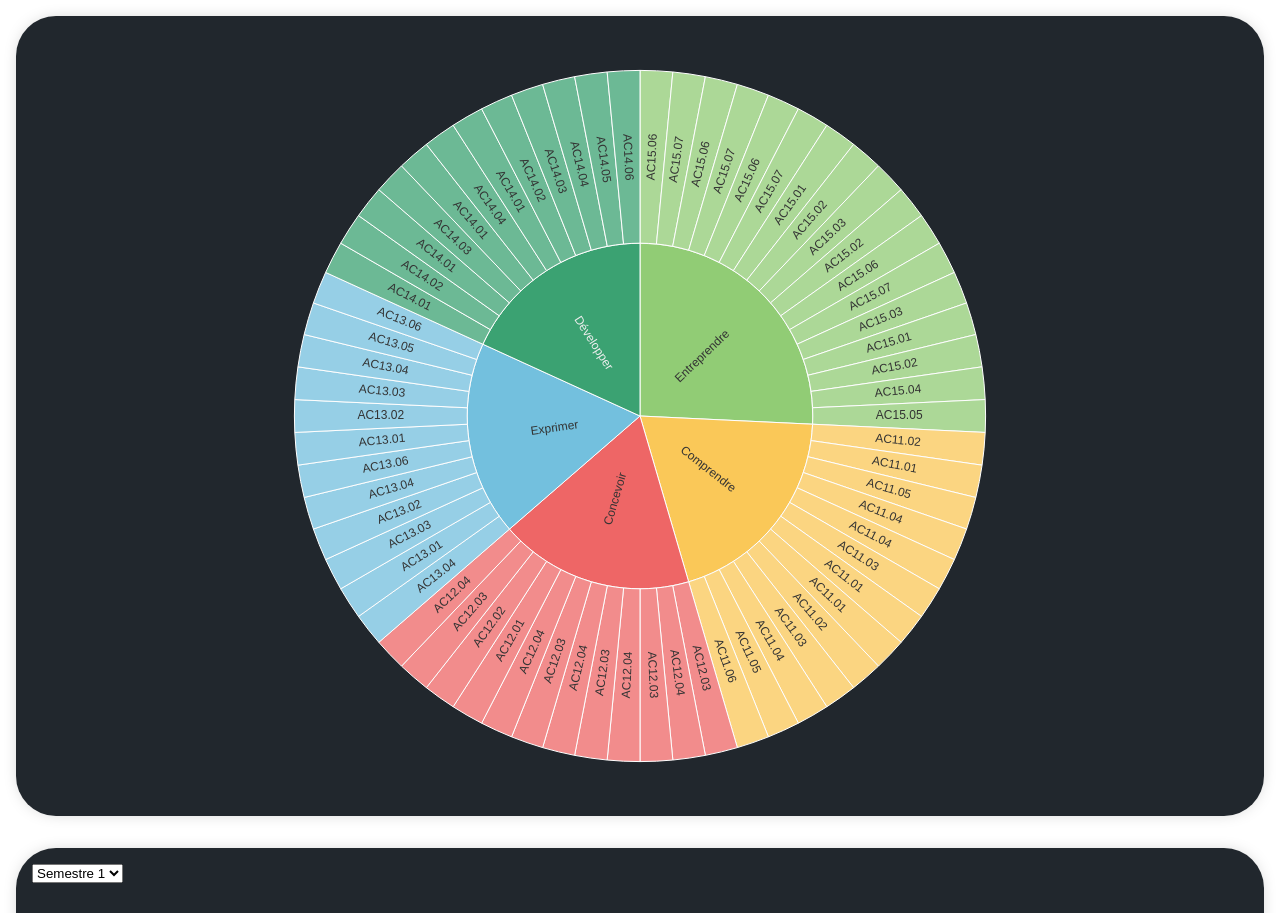
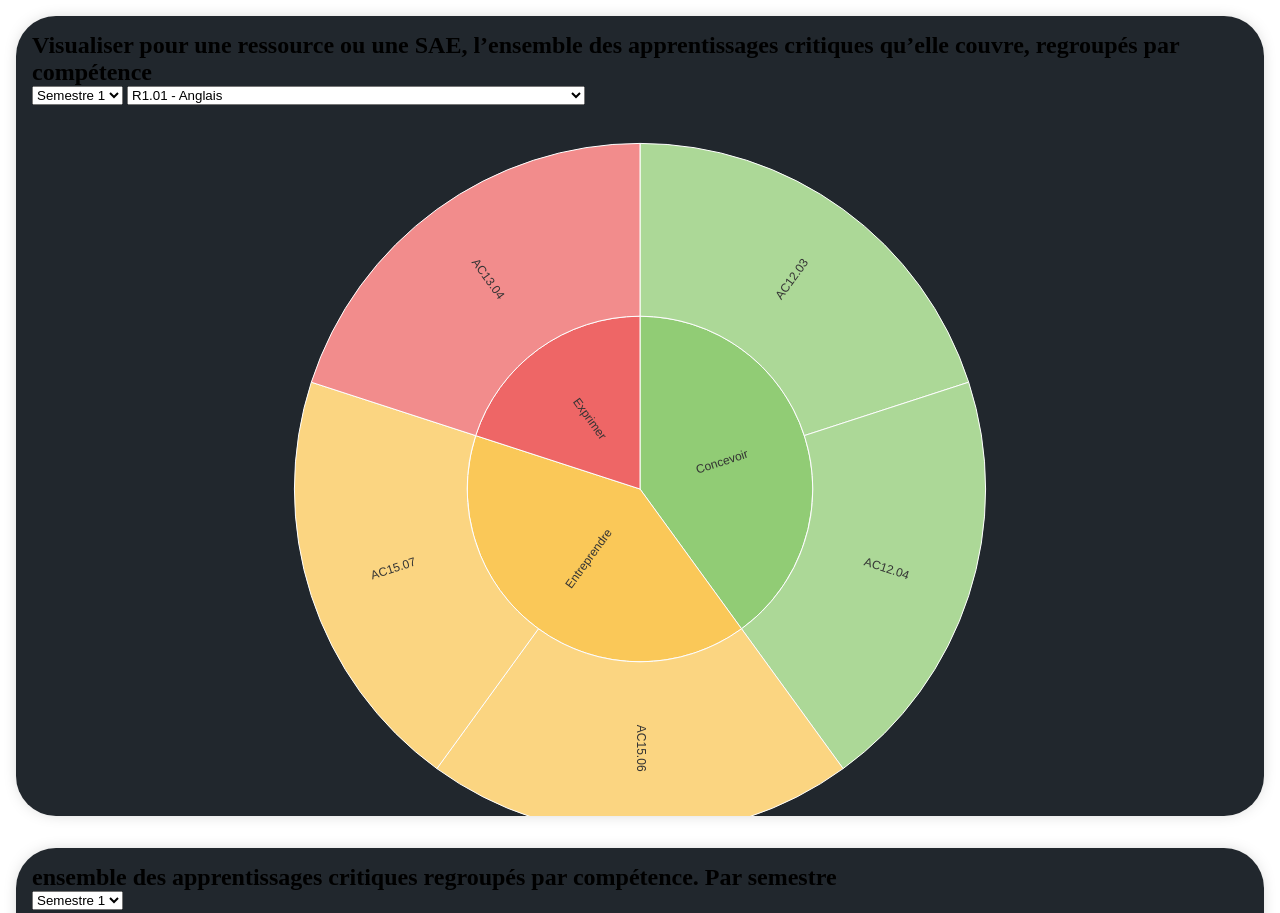
Before and after one commit to isaacdemeers/MMI-Visualiser, a website with bundled scripts: page index.html in a window 1280 px wide. Shown: the top 913 px of the page. Built offline with nearby package versions, Linux system fonts and the light colour scheme.

Commit message:
Itération 2.2
Visualiser pour une ressource ou une SAE, l’ensemble des apprentissages critiques qu’elle couvre,
regroupés par compétence

```diff
--- a/index.html
+++ b/index.html
@@ -17,7 +17,9 @@
         </div>
 
         <div class="element">
-            <select name="semestre" id="semestre">
+            <h1>ensemble des apprentissages critiques regroupés
+                par compétence. Par semestre</h1>
+            <select name="semestreit1" id="semestreit1">
                 <option value="S1">Semestre 1</option>
                 <option value="S2">Semestre 2</option>
                 <option value="S3">Semestre 3</option>
@@ -26,6 +28,27 @@
                 <option value="S6">Semestre 6</option>
             </select>
             <div id="it2"></div>
+        </div>
+        <div class="element">
+            <h1>Visualiser pour une ressource ou une SAE, l’ensemble des apprentissages critiques qu’elle couvre,
+                regroupés par compétence</h1>
+
+            <select name="semestreit2" id="semestreit2">
+                <option value="S1" selected>Semestre 1</option>
+                <option value="S2">Semestre 2</option>
+                <option value="S3">Semestre 3</option>
+                <option value="S4">Semestre 4</option>
+                <option value="S5">Semestre 5</option>
+                <option value="S6">Semestre 6</option>
+            </select>
+
+            <select name="resultit2" id="resultit2">
+
+            </select>
+
+            <div id="it3"></div>
+
+
         </div>
 
     </section>
--- a/js/class/Ressources.js
+++ b/js/class/Ressources.js
@@ -35,6 +35,7 @@ class Ressources {
             temp['ac'] = acs;
             temp['description'] = element.description;
             temp['semestre'] = element.semestre.libelle;
+            temp['code'] = element.codeMatiere;
 
             this.#data[element.id] = temp;
 
--- a/js/class/Sae.js
+++ b/js/class/Sae.js
@@ -88,6 +88,16 @@ class Sae {
         return rep;
     }
 
+    getSaeBySemestre(semestre) {
+        let rep = [];
+        for (let key in this.#data) {
+            if (this.#data[key].semestre === semestre) {
+                rep.push(this.#data[key]);
+            }
+        }
+        return rep;
+    }
+
 
 }
 
--- a/js/model.js
+++ b/js/model.js
@@ -66,6 +66,7 @@ M.options = {
             series: {
                 type: 'sunburst',
 
+
                 data: [],
                 radius: [0, '90%'],
                 label: {
@@ -93,8 +94,37 @@ M.init = async function () {
     for (let key in lib) {
         await lib[key].setup();
     }
+    M.renderSelectIT2('S1');
     console.log(lib)
 }
+
+
+M.renderSelectIT2 = function (semestre) {
+    let ressources = lib['ressources'].getRessourcesBySemestre(semestre)
+    let sae = lib['sae'].getSaeBySemestre(semestre);
+    let html = ''
+    html += `<option disabled>RESSOURCES  ——————</option>`;
+    for (let key in ressources) {
+        let option = document.createElement('option');
+        option.value = ressources[key].id;
+        option.innerHTML = ressources[key].code + ' - ' + ressources[key].name;
+        html += option.outerHTML;
+    }
+
+    html += `<option disabled>SAE  ——————</option>`;
+
+
+
+    for (let key in sae) {
+        let option = document.createElement('option');
+        option.value = sae[key].id;
+        option.innerHTML = sae[key].code + ' - ' + sae[key].name;
+        html += option.outerHTML;
+    }
+
+    document.getElementById('resultit2').innerHTML = html;
+}
+
 
 
 
@@ -132,14 +162,12 @@ M.renderIT1 = function () {
 
         option.series.push(template);
     }
-    console.log(option)
     return option;
 }
 
 M.renderIT2 = function (semestre) {
     let option = JSON.parse(JSON.stringify(M.options.it2.option));
     let ressources = lib['ressources'].getRessourcesBySemestre(semestre);
-    console.log(ressources)
     let competences = lib['competences'].getCompetences();
 
     let acs = [];
@@ -148,7 +176,6 @@ M.renderIT2 = function (semestre) {
     });
     acs = acs.flat();
 
-    console.log(acs)
 
     for (let key in competences) {
         let template = JSON.parse(JSON.stringify(M.options.it2.template));
@@ -157,7 +184,6 @@ M.renderIT2 = function (semestre) {
 
         let cAcs = lib['competences'].getAcsByCompetenceId(competences[key].id);
         let acList = lib['ac'].getAcByIdList(acs);
-        console.log(acList)
 
         acList.forEach((ac) => {
             if (cAcs.includes(ac.id)) {
@@ -172,7 +198,46 @@ M.renderIT2 = function (semestre) {
         option.series.data.push(template);
 
     }
-    console.log(option)
+
+    return option;
+
+}
+
+M.renderIT3 = function (id) {
+
+    let option = JSON.parse(JSON.stringify(M.options.it2.option));
+    let data = lib['sae'].getSaeById(id);
+    let competences = lib['competences'].getCompetences();
+
+
+    if (data == undefined) {
+        data = lib['ressources'].getRessourcesById(id);
+    }
+
+    let acs = data.ac;
+    let acList = lib['ac'].getAcByIdList(acs);
+
+    for (let key in competences) {
+        let template = JSON.parse(JSON.stringify(M.options.it2.template));
+
+        template.name = competences[key].name;
+
+        let cAcs = lib['competences'].getAcsByCompetenceId(competences[key].id);
+        let acList = lib['ac'].getAcByIdList(acs);
+
+        acList.forEach((ac) => {
+            if (cAcs.includes(ac.id)) {
+
+                let child = JSON.parse(JSON.stringify(M.options.it2.child));
+                child.name = lib['ac'].getAcById(ac.id).code;
+                template.children.push(child);
+            }
+
+        });
+
+        option.series.data.push(template);
+
+    }
 
     return option;
 
@@ -183,4 +248,6 @@ M.renderIT2 = function (semestre) {
 
 
 
+
+
 export { M }
--- a/js/view.js
+++ b/js/view.js
@@ -2,10 +2,7 @@ let V = {}
 
 V.createChart = function (htmlId, options) {
     let dom = document.getElementById(htmlId);
-    let chart = echarts.init(dom, null, {
-        renderer: 'canvas',
-        useDirtyRect: false
-    });
+    let chart = echarts.init(dom);
 
 
     chart.setOption(options);
@@ -16,4 +13,56 @@ V.createChart = function (htmlId, options) {
 
 }
 
+// {
+//     "id": 283,
+//         "name": "Auditer une communication numérique",
+//             "competences": [
+//                 70
+//             ],
+//                 "ac": [
+//                     685,
+//                     686,
+//                     687,
+//                     688,
+//                     689
+//                 ],
+//                     "semestre": "S1",
+//                         "code": "SAÉ 1.01"
+// }
+//
+// OR
+//
+// {
+//     "name": "Anglais",
+//     "id": 654,
+//     "competences": [
+//         71,
+//         72,
+//         74
+//     ],
+//     "ac": [
+//         700,
+//         701,
+//         719,
+//         757,
+//         2492
+//     ],
+//     "description": "Objectifs : prolonger les acquis de l’enseignement secondaire par l’élargissement des connaissances culturelles du monde anglo-saxon, en particulier les usages du numérique et le monde de l’entreprise :\r\n- Autonomie en matière d’apprentissage de la langue et bonne utilisation des outils de recherche ;\r\n- Compréhension orale d'un langage standard\r\n- Activités de prise de parole en continu et en interaction, en lien avec les champs d’action couverts par la formation : publicité, série et film, média d'informations, monde du travail, culture artistique et numérique ;\r\n\r\nUn travail de remédiation en autonomie peut être envisagé pour les étudiants en difficulté en les guidant sur l'utilisation d'outils en ligne.",
+//     "semestre": "S1"
+// }
+V.renderSelectIT2 = function (options) {
+    let select = document.createElement('select');
+    select.id = 'semestreit2';
+    select.classList.add('form-control');
+    for (let key in options) {
+        let option = document.createElement('option');
+        option.value = options[key];
+        option.innerHTML = options[key];
+
+
+        select.appendChild(option);
+    }
+    return select;
+}
+
 export { V }
--- a/main.js
+++ b/main.js
@@ -6,18 +6,34 @@ import { V } from './js/view.js';
 await M.init();
 
 
-// let option = M.renderIT1();
-// let it1 = V.createChart('it1', option);
+let option = M.renderIT1();
+let it1 = V.createChart('it1', option);
 
-let option = M.renderIT2('S1');
-let it2 = V.createChart('it1', option);
+option = M.renderIT2('S1');
+let it2 = V.createChart('it2', option);
 
+
+
+
+option = M.renderIT3(654);
+let it3 = V.createChart('it3', option);
 
 document.body.addEventListener('change', (e) => {
 
-  if (e.target.name == 'semestre') {
+  if (e.target.id == 'semestreit1') {
     let option = M.renderIT2(e.target.value);
     it2.setOption(option);
 
   }
+
+  if (e.target.id == 'semestreit2') {
+    M.renderSelectIT2(e.target.value);
+
+  }
+
+  if (e.target.id == 'resultit2') {
+    let option = M.renderIT3(e.target.value);
+    it3.setOption(option);
+
+  }
 })
--- a/styles/styles.css
+++ b/styles/styles.css
@@ -23,6 +23,7 @@
 
     padding: 1rem;
     gap: 2rem;
+    flex-direction: column-reverse;
 
 
 }
@@ -43,7 +44,9 @@
 
 }
 
-#it1 {
+#it1,
+#it2,
+#it3 {
     width: 100%;
     height: 100%;
 }
```
